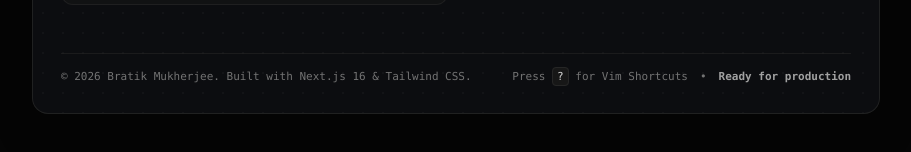
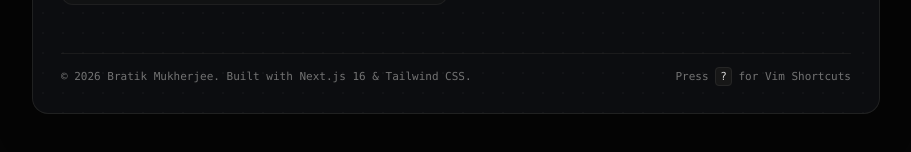
Before and after one commit to Bimbok/minimal-bratik, a Next.js app: page / in a window 1280 px wide. Shown: the part 3238-3390 px from the top of the page, without its empty margins (184-1095 px from the left). Built offline with nearby package versions, Linux system fonts and the light colour scheme; no server answers.

Commit message:
style: remove unnecessary Ready for production text from ContactSection footer

```diff
--- a/components/ContactSection.tsx
+++ b/components/ContactSection.tsx
@@ -216,8 +216,6 @@ END:VCARD`;
         </div>
         <div className="flex items-center gap-3">
           <span>Press <kbd className="px-1 py-0.5 rounded bg-neutral-900 border border-neutral-800 text-neutral-300">?</kbd> for Vim Shortcuts</span>
-          <span>•</span>
-          <span className="text-neutral-400 font-semibold">Ready for production</span>
         </div>
       </div>
     </section>
```
